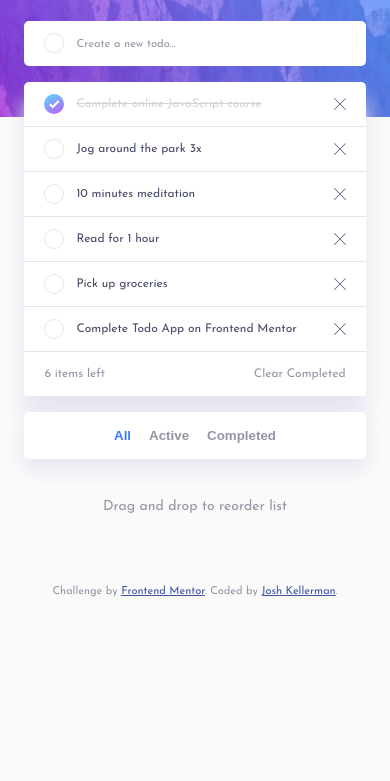
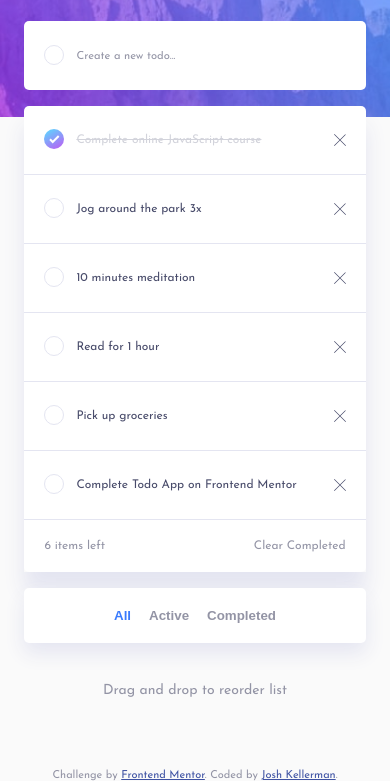
Before and after one commit to jkellerman/todo-app-main, a website built with Parcel: page src/index.html in a window 390 px wide. Shown: the part 83-864 px from the top of the page. Built offline with nearby package versions, Linux system fonts and the light colour scheme.

Commit message:
increase list padding in mobile screens and remove zoom on text input

```diff
--- a/src/index.html
+++ b/src/index.html
@@ -2,7 +2,10 @@
 <html lang="en">
   <head>
     <meta charset="UTF-8" />
-    <meta name="viewport" content="width=device-width, initial-scale=1.0" />
+    <meta
+      name="viewport"
+      content="width=device-width, initial-scale=1.0, maximum-scale=1"
+    />
     <link
       rel="icon"
       type="image/png"
--- a/src/styles/layout/_form.scss
+++ b/src/styles/layout/_form.scss
@@ -21,7 +21,7 @@ main {
 #todo-input {
   width: 100%;
   font-family: inherit;
-  padding: 1rem 1.25rem;
+  padding: 1.75rem 1.25rem;
   border-radius: 5px;
   border: none;
   outline: none;
@@ -52,7 +52,7 @@ main {
   border: 1px solid var(--Light-theme-border-color);
   border-radius: 50%;
   left: 1.2rem;
-  top: 0.75rem;
+  top: 1.5rem;
   @include a.tablet {
     left: 1.45rem;
     top: 1.4rem;
--- a/src/styles/layout/_todolist.scss
+++ b/src/styles/layout/_todolist.scss
@@ -5,7 +5,17 @@
 }
 
 .list-item {
+  background-color: #fff;
+  padding: 1.75rem 1.25rem;
+  font-size: 0.75rem;
+  border-bottom: 1px solid var(--Light-theme-border-color);
   transition: 0.5 ease-in;
+  cursor: move;
+  @include a.flex-row-space-between;
+  @include a.tablet {
+    padding: 1.5rem;
+    font-size: 1.125rem;
+  }
 }
 
 .list-item-label {
@@ -23,7 +33,7 @@
 .list-item-text::before {
   position: absolute;
   left: 0rem;
-  top: -0.25rem;
+  top: -0.3rem;
   content: "";
   width: 20px;
   height: 20px;
@@ -31,12 +41,15 @@
   border: 1px solid var(--Light-theme-border-color);
   margin-right: 0.75rem;
   z-index: 2;
+  @include a.tablet {
+    top: -0.25rem;
+  }
 }
 
 .list-item-text::after {
   content: url("../images/icon-check.svg");
   position: absolute;
-  top: 0.1rem;
+  top: 0.05rem;
   left: 0.3rem;
   cursor: pointer;
   display: none;
@@ -104,19 +117,6 @@ input[type="checkbox"]:checked + .list-item-text::after {
   display: inline;
 }
 
-.list-item {
-  background-color: #fff;
-  padding: 1rem 1.25rem;
-  font-size: 0.75rem;
-  border-bottom: 1px solid var(--Light-theme-border-color);
-  cursor: move;
-  @include a.flex-row-space-between;
-  @include a.tablet {
-    padding: 1.5rem;
-    font-size: 1.125rem;
-  }
-}
-
 .list-item:first-of-type {
   border-top-left-radius: 5px;
   border-top-right-radius: 5px;
@@ -140,7 +140,7 @@ input[type="checkbox"]:checked + .list-item-text::after {
 .todo-nav {
   @include a.flex-row-space-between;
   font-size: 0.75rem;
-  padding: 1rem 1.25rem;
+  padding: 1.25rem 1.25rem;
   border-bottom-left-radius: 5px;
   border-bottom-right-radius: 5px;
   margin-bottom: 1rem;
@@ -214,7 +214,7 @@ input[type="checkbox"]:checked + .list-item-text::after {
   font-weight: 700;
   margin-bottom: 2.5rem;
   background-color: #fff;
-  padding: 1rem 0;
+  padding: 1.25rem 0;
   box-shadow: 0px 10px 20px 0px var(--Light-theme-border-color);
   border-radius: 5px;
 
```
